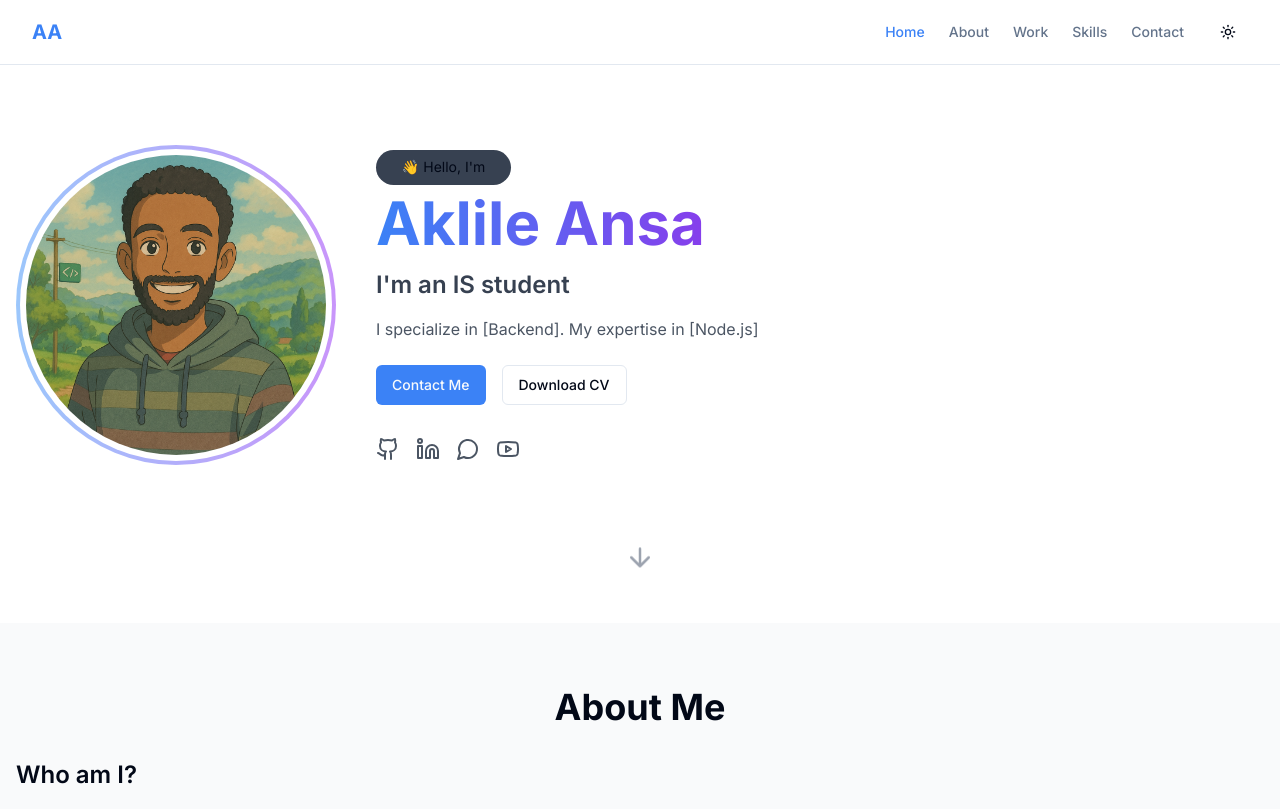
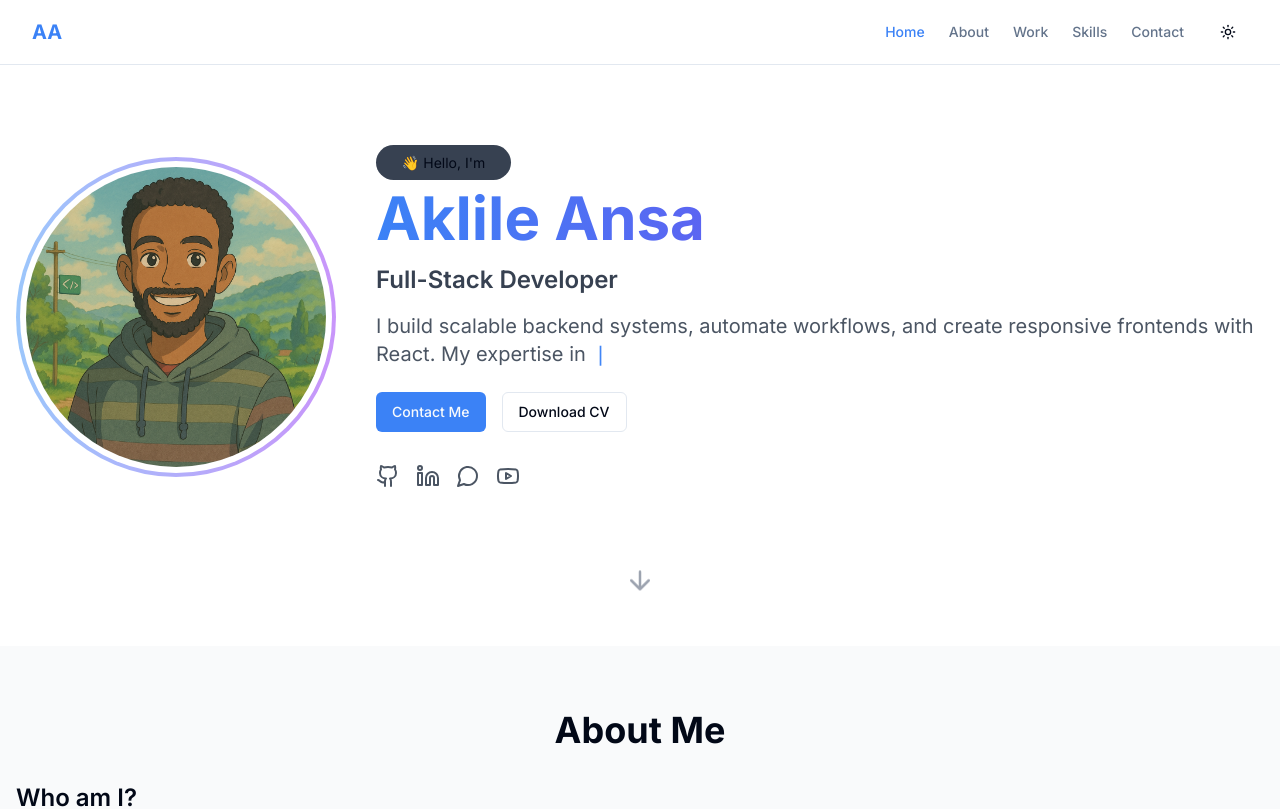
Before and after one commit to Aklile612/portfolio-web, a Next.js app: page / in a window 1280 px wide. Shown: the top 809 px of the page. Built offline with nearby package versions, Linux system fonts and the light colour scheme.

Commit message:
added the type writer

```diff
--- a/app/page.tsx
+++ b/app/page.tsx
@@ -1,3 +1,4 @@
+"use client"
 import Image from "next/image"
 import {
   Github,
@@ -21,6 +22,7 @@ import { Button } from "@/components/ui/button"
 import { Card, CardContent } from "@/components/ui/card"
 import { Input } from "@/components/ui/input"
 import { Textarea } from "@/components/ui/textarea"
+import { Typewriter } from "react-simple-typewriter"
 
 
 export default function Home() {
@@ -51,9 +53,33 @@ export default function Home() {
           <h1 className="text-5xl md:text-6xl font-bold mb-4 bg-gradient-to-r from-blue-500 to-purple-600 text-transparent bg-clip-text">
             Aklile Ansa
           </h1>
-          <h2 className="text-2xl font-semibold text-gray-700 dark:text-gray-300 mb-4">I'm an IS student</h2>
-          <p className="text-gray-600 dark:text-gray-400 max-w-lg mb-6">
-            I specialize in [Backend]. My expertise in [Node.js]
+          <h2 className="text-2xl font-semibold text-gray-700 dark:text-gray-300 mb-4">Full-Stack Developer</h2>
+          <p className="text-gray-600 dark:text-gray-400 max-w-fit mb-6 text-xl">
+            I build scalable backend systems, automate workflows, and create responsive frontends with React. My
+            expertise in{" "}
+            <span className="text-blue-500 font-mono">
+              <Typewriter
+                words={[
+                  "Express.js",
+                  "Node.js",
+                  "TypeScript",
+                  "API Design",
+                  "MongoDb",
+                  "Nest.js",
+                  "React",
+                  "Tailwind Css",
+                  "Python",
+                  "Next.js",
+
+                ]}
+                loop={true}
+                cursor
+                cursorStyle="|"
+                typeSpeed={70}
+                deleteSpeed={50}
+                delaySpeed={1000}
+              />
+            </span>
           </p>
           <div className="flex gap-4 justify-center md:justify-start  ">
             <Button asChild className="bg-blue-500 hover:bg-blue-600 transition-all duration-500 ease-out hover:-translate-y-1 hover:scale-110">
@@ -291,7 +317,7 @@ export default function Home() {
                   <h3 className="text-xl font-semibold">Backend Development</h3>
                 </div>
                 <ul className="space-y-2">
-                  {["Node.js", "Express", "Python", "Django", "PHP"].map((skill, index) => (
+                  {["Node.js", "Express", "Nest.js","Next.js" ].map((skill, index) => (
                     <li key={index} className="text-gray-600 dark:text-gray-400 flex items-center gap-2">
                       <span className="w-1.5 h-1.5 bg-green-500 rounded-full"></span>
                       {skill}
@@ -309,7 +335,7 @@ export default function Home() {
                   <h3 className="text-xl font-semibold">Database</h3>
                 </div>
                 <ul className="space-y-2">
-                  {["MySQL", "PostgreSQL", "MongoDB", "Redis", "Firebase"].map((skill, index) => (
+                  {["MySQL", "PostgreSQL", "MongoDB", "Firebase"].map((skill, index) => (
                     <li key={index} className="text-gray-600 dark:text-gray-400 flex items-center gap-2">
                       <span className="w-1.5 h-1.5 bg-purple-500 rounded-full"></span>
                       {skill}
@@ -319,41 +345,8 @@ export default function Home() {
               </CardContent>
             </Card>
 
-            {/* Skill Category 4 */}
-            <Card className="hover:shadow-md transition-shadow">
-              <CardContent className="p-6">
-                <div className="flex items-center gap-3 mb-4">
-                  <Settings className="w-6 h-6 text-orange-500" />
-                  <h3 className="text-xl font-semibold">DevOps</h3>
-                </div>
-                <ul className="space-y-2">
-                  {["Docker", "Kubernetes", "CI/CD", "Jenkins", "GitHub Actions"].map((skill, index) => (
-                    <li key={index} className="text-gray-600 dark:text-gray-400 flex items-center gap-2">
-                      <span className="w-1.5 h-1.5 bg-orange-500 rounded-full"></span>
-                      {skill}
-                    </li>
-                  ))}
-                </ul>
-              </CardContent>
-            </Card>
 
-            {/* Skill Category 5 */}
-            <Card className="hover:shadow-md transition-shadow">
-              <CardContent className="p-6">
-                <div className="flex items-center gap-3 mb-4">
-                  <Cloud className="w-6 h-6 text-sky-500" />
-                  <h3 className="text-xl font-semibold">Cloud Services</h3>
-                </div>
-                <ul className="space-y-2">
-                  {["AWS", "Azure", "Google Cloud", "Heroku", "Vercel"].map((skill, index) => (
-                    <li key={index} className="text-gray-600 dark:text-gray-400 flex items-center gap-2">
-                      <span className="w-1.5 h-1.5 bg-sky-500 rounded-full"></span>
-                      {skill}
-                    </li>
-                  ))}
-                </ul>
-              </CardContent>
-            </Card>
+
 
             {/* Skill Category 6 */}
             <Card className="hover:shadow-md transition-shadow">
@@ -363,7 +356,7 @@ export default function Home() {
                   <h3 className="text-xl font-semibold">Web Services</h3>
                 </div>
                 <ul className="space-y-2">
-                  {["RESTful APIs", "GraphQL", "WebSockets", "Microservices"].map((skill, index) => (
+                  {["RESTful APIs"].map((skill, index) => (
                     <li key={index} className="text-gray-600 dark:text-gray-400 flex items-center gap-2">
                       <span className="w-1.5 h-1.5 bg-indigo-500 rounded-full"></span>
                       {skill}
--- a/package.json
+++ b/package.json
@@ -51,6 +51,7 @@
     "react-dom": "^19",
     "react-hook-form": "^7.54.1",
     "react-resizable-panels": "^2.1.7",
+    "react-simple-typewriter": "^5.0.1",
     "recharts": "2.15.0",
     "sonner": "^1.7.1",
     "tailwind-merge": "^2.5.5",
```
Also changed, not shown: 1 other file (tests, documents, lock files or other folders).
